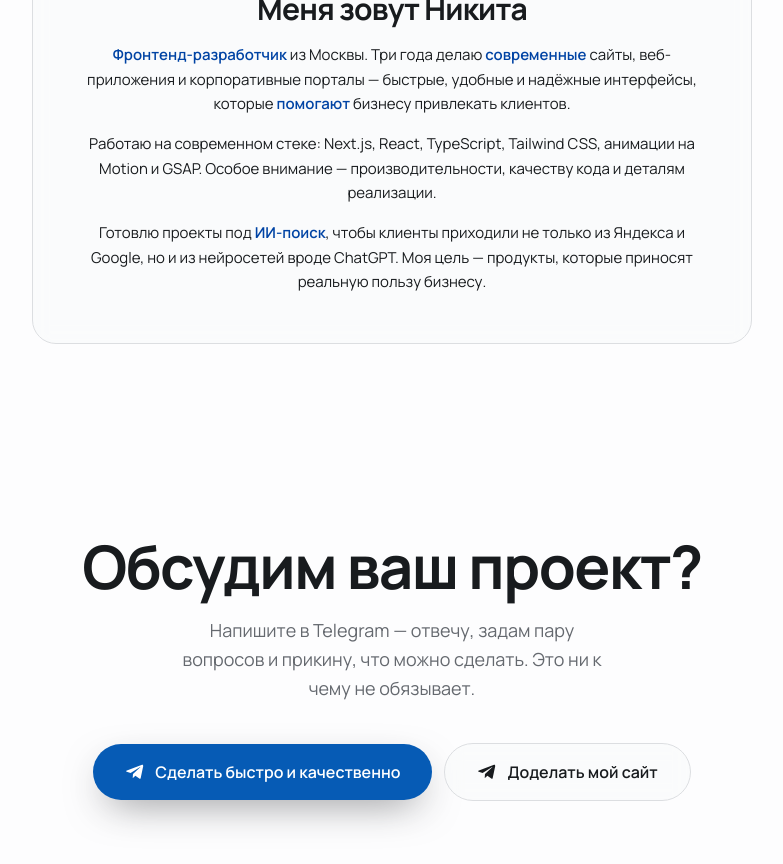
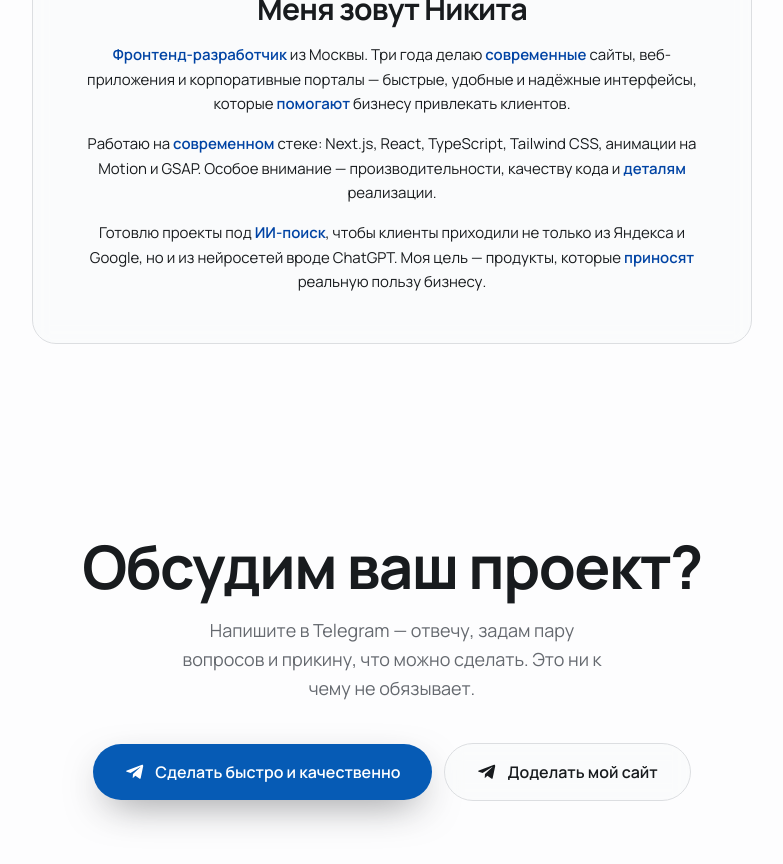
Before and after one commit to Nkey666/nkeydesign, a Next.js app: page / in a window 1280 px wide. Shown: the part 5780-6644 px from the top of the page, without its empty margins (248-1031 px from the left). Built offline with nearby package versions, Linux system fonts and the light colour scheme; no server answers.

Commit message:
About: also accent современном/деталям/приносят

```diff
--- a/components/site/about-specialist.tsx
+++ b/components/site/about-specialist.tsx
@@ -26,15 +26,19 @@ export function AboutSpecialist() {
             бизнесу привлекать клиентов.
           </p>
           <p>
-            Работаю на современном стеке: Next.js, React, TypeScript, Tailwind
-            CSS, анимации на Motion и GSAP. Особое внимание — производительности,
-            качеству кода и деталям реализации.
+            Работаю на{" "}
+            <span className="font-semibold text-brand-strong">современном</span>{" "}
+            стеке: Next.js, React, TypeScript, Tailwind CSS, анимации на Motion и
+            GSAP. Особое внимание — производительности, качеству кода и{" "}
+            <span className="font-semibold text-brand-strong">деталям</span>{" "}
+            реализации.
           </p>
           <p>
             Готовлю проекты под{" "}
             <span className="font-semibold text-brand-strong">ИИ-поиск</span>,
             чтобы клиенты приходили не только из Яндекса и Google, но и из
-            нейросетей вроде ChatGPT. Моя цель — продукты, которые приносят
+            нейросетей вроде ChatGPT. Моя цель — продукты, которые{" "}
+            <span className="font-semibold text-brand-strong">приносят</span>{" "}
             реальную пользу бизнесу.
           </p>
         </div>
```
